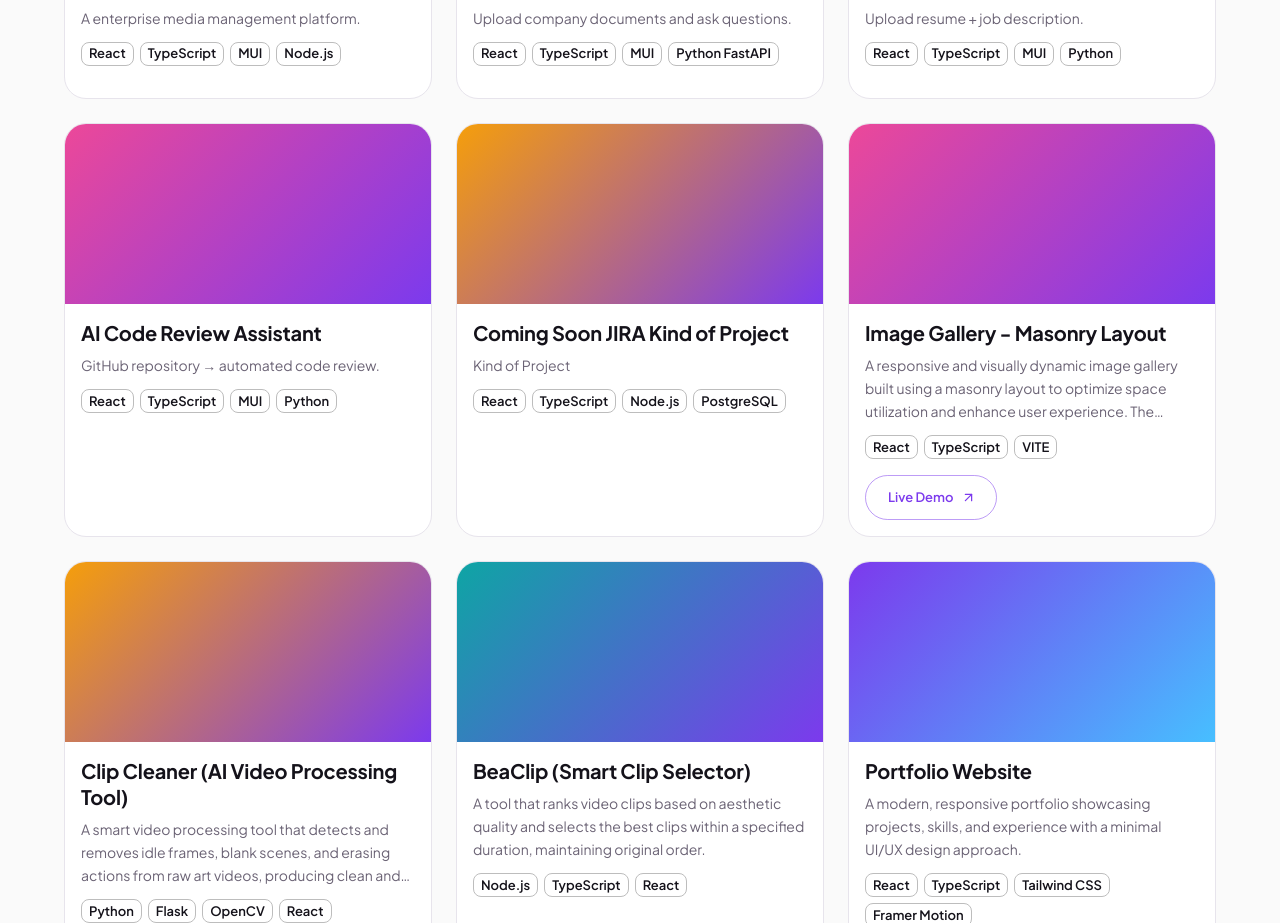
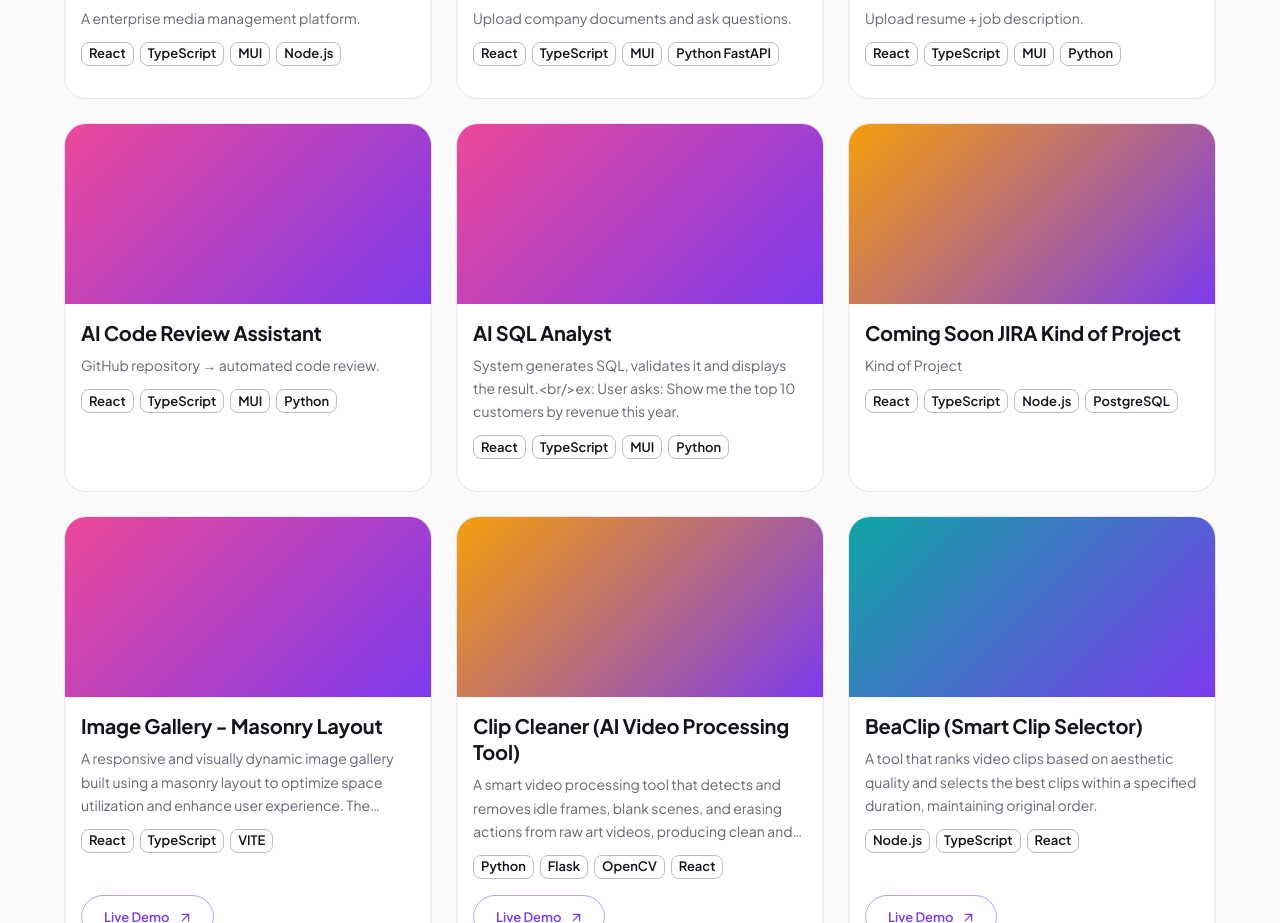
Before and after one commit to pramodboda/pramodboda-portfolio, a React (Vite) app: page /projects in a window 1280 px wide. Shown: the part 3540-4463 px from the top of the page. Built offline with nearby package versions, Linux system fonts and the light colour scheme; a web font is replaced by a local one.

Commit message:
UPDATE: Projects data

```diff
--- a/src/data/projects_data.ts
+++ b/src/data/projects_data.ts
@@ -606,7 +606,6 @@ export const projectsData: Project[] = [
         highlights: [
         ]
     },
-
     {
         id: "ai-code-review Assistant",
         level: 3,
@@ -625,7 +624,6 @@ export const projectsData: Project[] = [
         github: "",
         features: [
             "Analyze:",
-
             "Bugs",
             "Security issues",
             "Code smells",
@@ -634,6 +632,35 @@ export const projectsData: Project[] = [
             "Tests",
         ],
         highlights: [
+        ]
+    },
+    {
+        id: "ai-sql-analyst",
+        level: 3,
+        featured: true,
+        title: "AI SQL Analyst",
+        slug: "AI SQL Analyst",
+        description:
+            "System generates SQL, validates it and displays the result.<br/>ex: User asks: Show me the top 10 customers by revenue this year.",
+        thumbImg: "",
+        technologies: ["React", "TypeScript", "MUI", "Python","FastAPI","PostgreSQL","LLM"],
+        skills: [
+            "AI",
+            "LLM"
+        ],
+        liveDemoLink: "",
+        github: "",
+        features: [
+            "Analyze:",
+            "Bugs",
+            "Security issues",
+            "Code smells",
+            "Performance",
+            "Maintainability",
+            "Tests",
+        ],
+        highlights: [
+            "Add a SQL safety layer so generated queries cannot modify data."
         ]
     },
     //==========================================================
```
